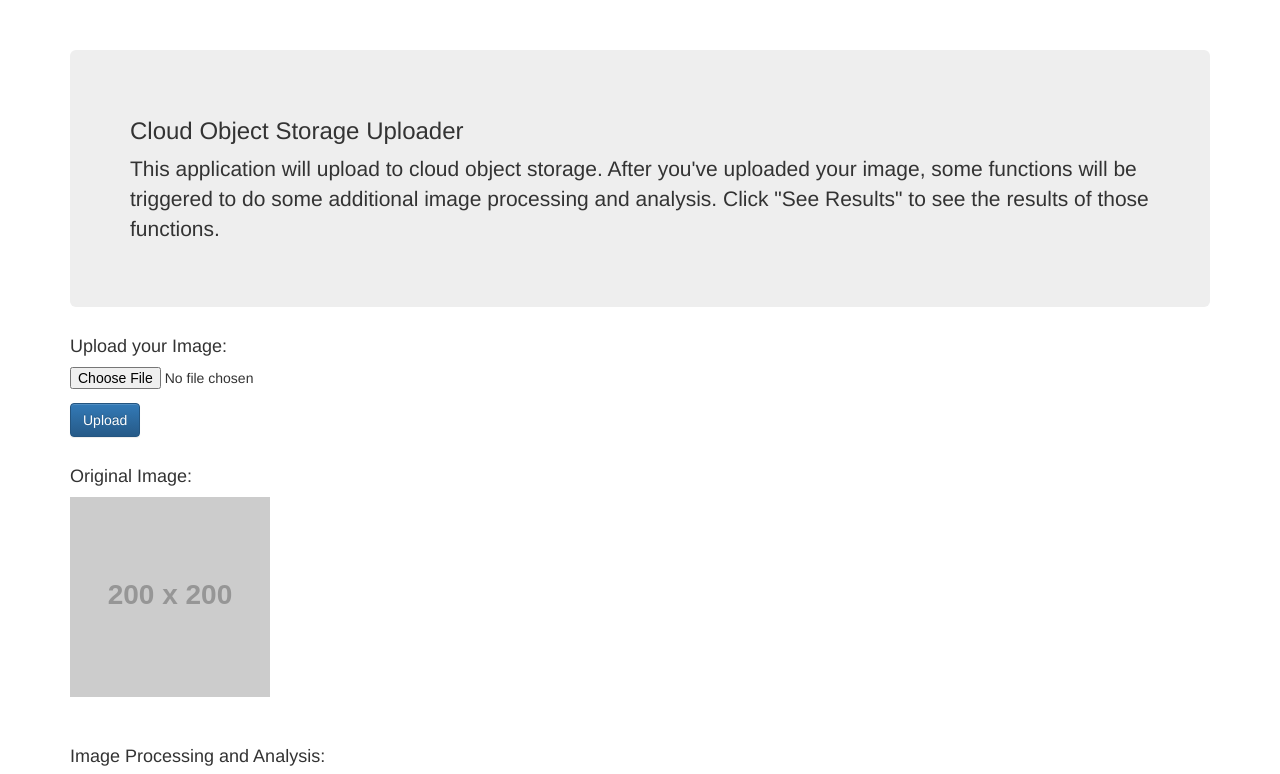
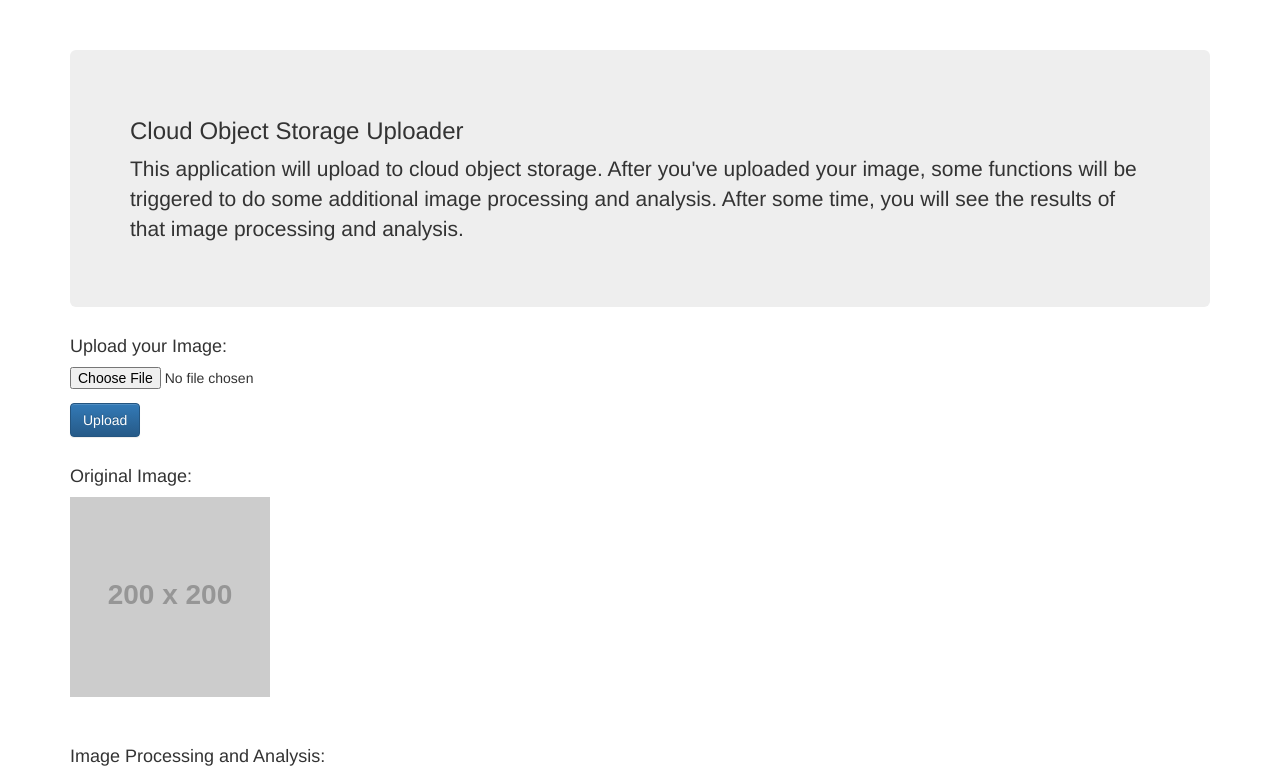
Before and after one commit to IBM/cos-trigger-functions, a website: page app/ui/index.html in a window 1280 px wide. Shown: the top 774 px of the page. Drawn offline with nearby package versions, Linux system fonts and the light colour scheme; placeholder pictures from the web are drawn by us.

Commit message:
update instructions

```diff
--- a/app/ui/index.html
+++ b/app/ui/index.html
@@ -12,14 +12,8 @@
     <div class="container">
       <div class="jumbotron">
         <h3>Cloud Object Storage Uploader</h1>
-        <p>This application will upload to cloud object storage. After you've uploaded your image, some functions will be triggered to do some additional image processing and analysis. Click "See Results" to see the results of those functions.</p>
+        <p>This application will upload to cloud object storage. After you've uploaded your image, some functions will be triggered to do some additional image processing and analysis. After some time, you will see the results of that image processing and analysis.</p>
       </div>
-      <!-- <h4> Before uploading a file:</h4>
-      <ul>
-          <li>Create Cloud Object Storage HMAC Credentials ({HMAC:true} on credential creation)</li>
-          <li>Create a bucket in the Cloud Object Storage Service</li>
-          <li>Add the bucket name as a parameter to this action</li>
-      </ul> -->
       <h4> Upload your Image:</h4>
       <form id="myform" enctype="multipart/form-data">
           <input id="theFile" type="file" name="body" required>
```
